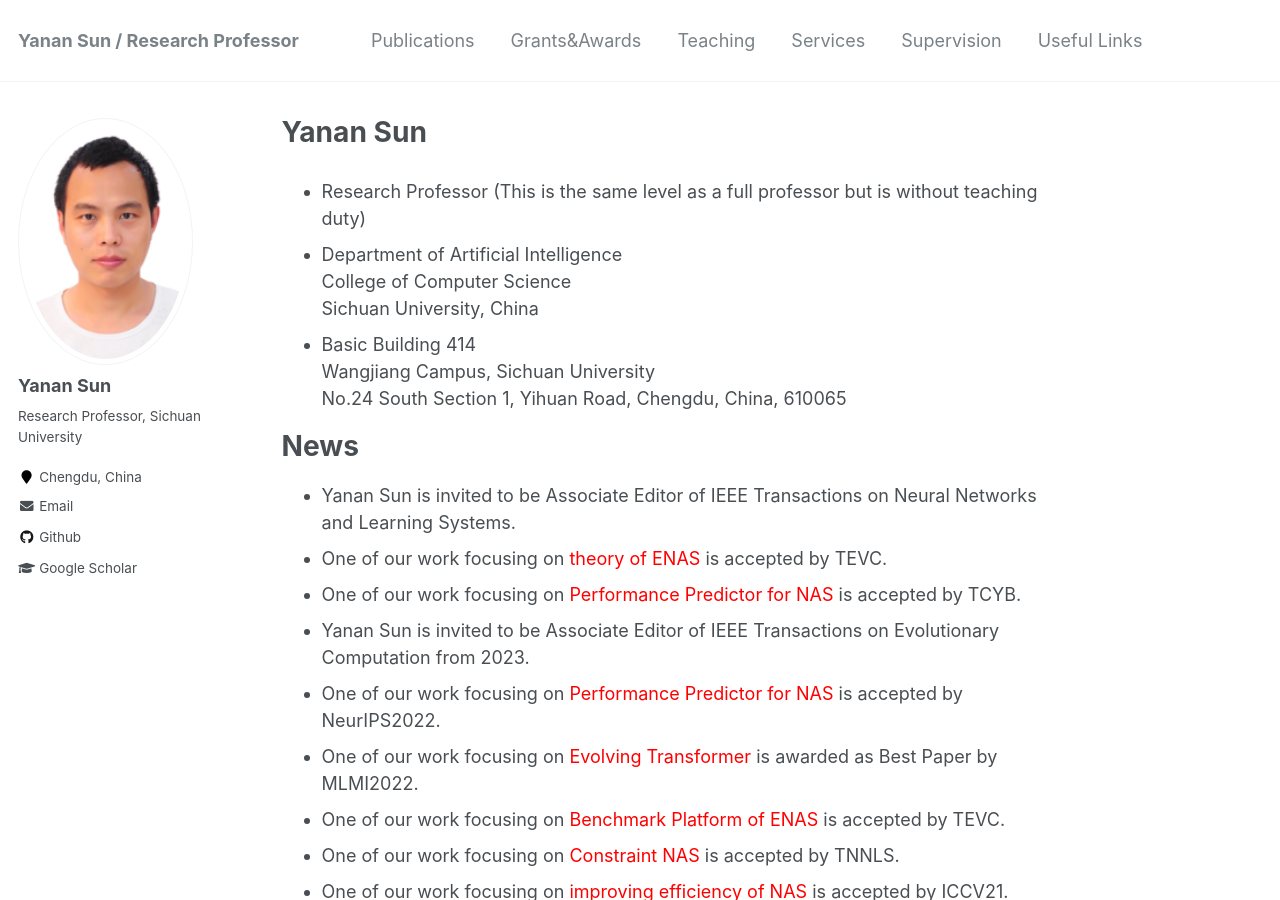
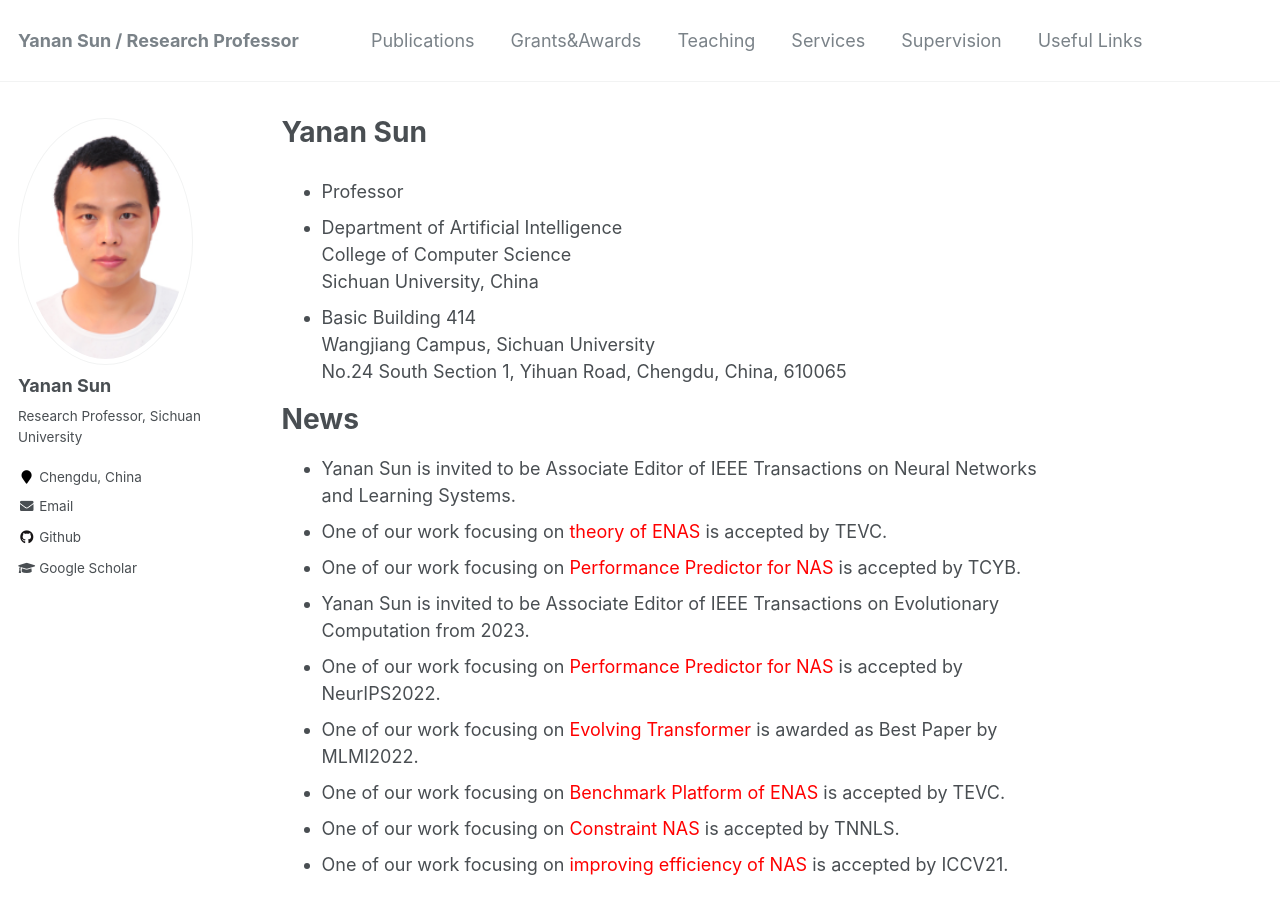
Before and after one commit to yn-sun/yn-sun.github.io, a Jekyll site: the page built from _pages/about.md, in a window 1280 px wide and 900 px high. Built offline with Jekyll 4.4.1, drawn with Linux system fonts in a browser that asks for light colours; comment, search, counter and statistics services are not loaded.

Commit message:
Update about.md

```diff
--- a/_pages/about.md
+++ b/_pages/about.md
@@ -8,7 +8,7 @@ redirect_from:
   - /about.html
 ---
 
-* Research Professor (This is the same level as a full professor but is without teaching duty)
+* Professor
 * Department of Artificial Intelligence\\
 College of Computer Science \\
 Sichuan University, China
```
